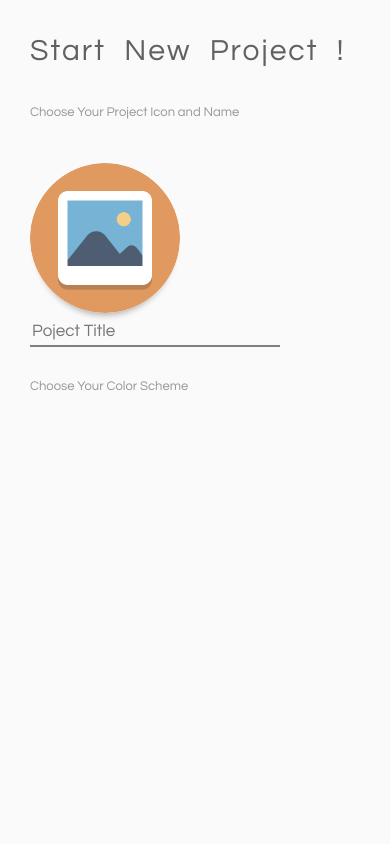
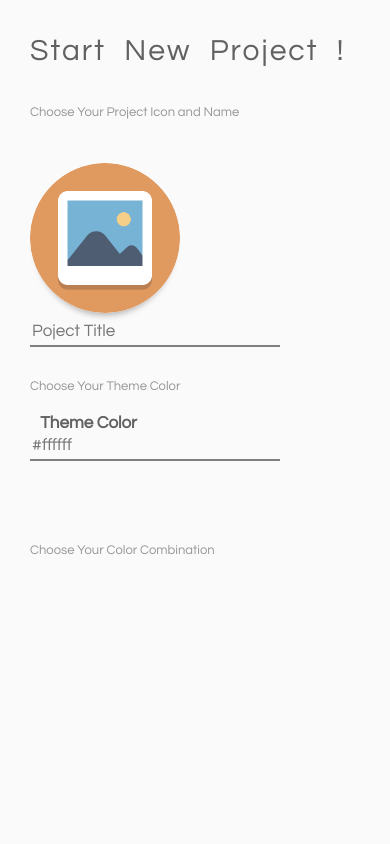
Before and after one commit to ashigupta007/palette, a PHP site: page /pages/addnew.php in a window 390 px wide. Run offline with PHP 8.4, Linux system fonts and the light colour scheme; some libraries are stand-ins or nearby versions.

Commit message:
minor updation of code

```diff
--- a/css/style.css
+++ b/css/style.css
@@ -99,7 +99,7 @@ body
 	}
 	.overlayer
 	{
-		padding-top: calc(11% + 50px);
+		padding-top: calc(11%);
 	}
 }
 @media only screen and (max-width: 400px)
@@ -404,3 +404,45 @@ label
 {
 	margin-top: 50%;
 }
+.label
+{
+	display: inline-block;
+	font-size: 17px !important;
+	color:#616161 !important;
+	margin-right: 30px;
+}
+.singelton-color-display
+{
+	display: inline-block;
+	margin-left: 50px;
+	height: 50px;
+	width: 50px;
+	border-radius: 50%;
+	padding: 0px;
+	background-color: transparent;
+}
+.popup
+{
+	display: inline-block;
+	margin-left: 50px;
+	height: 50px;
+	width: 50px;
+	border-radius: 50%;
+	padding: 0px;
+	box-shadow: 3px 3px 5px rgba(0,0,0,0.2);
+	-webkit-animation-name:popup;
+	-webkit-animation-duration:200ms;
+	-webkit-animation-iteration-count:1;
+	-webkit-animation-fill-mode:forwards;
+}
+@keyframes popup
+{
+  from
+  {
+    transform: scale(0);
+  }
+  to
+  {
+    transform: scale(1);
+  }
+}
--- a/js/app.js
+++ b/js/app.js
@@ -4,6 +4,7 @@ function onSignIn(googleUser) {
    img_url=profile.getImageUrl();
    email=profile.getEmail();
    localStorage.setItem("name", name);
+   localStorage.setItem("profpic", img_url);
    $.post("signin.php", { name:name, email:email } ,function(data){
           console.log(response);
         });
@@ -27,3 +28,15 @@ function load(page)
 	var toload=page+".php";
 	$("#container").load(page+".php");
 }
+function display_color(current,dest)
+{
+	if (current.getAttribute && current.value.length==current.getAttribute("maxlength"))
+	{
+		var color="#" + current.value;
+		console.log(color);
+		console.log(dest);
+		var div=document.getElementById(dest);
+		div.setAttribute('class','popup');
+		div.setAttribute('style','background-color:' + color + ';');
+	}
+}
--- a/pages/addnew.php
+++ b/pages/addnew.php
@@ -20,15 +20,25 @@
 		</div>
 		<div class="form-cont">
 				<form>
+
+					<!--@@@@@@@@@@@@@@@@@@@@@@@@@@@@@@@@@@@@@@@@@@@@@@@@@@@@@@@@@@@@@-->
 					<p class="description">Choose Your Project Icon and Name</p>
 					<input id="files" style="visibility:hidden;" type="file">
 					<label for="files" style="display: inline-block;">
 						<img src="../images/default.png" class="project-icon img-circle">
 					</label>
+      				<input type="text" name="project_name" class="txt-sml" autocomplete="off" placeholder="Poject Title">
+      				<p class="description" style="margin-top: 30px;">Choose Your Theme Color</p>
 
-      				<input type="text" name="project_name" class="txt-sml" autocomplete="off" placeholder="Poject Title">
-      				  <p class="description" style="margin-top: 30px;">Choose Your Color Scheme</p>
-      				</div>
+
+      				<!--@@@@@@@@@@@@@@@@@@@@@@@@@@@@@@@@@@@@@@@@@@@@@@@@@@@@@@@@@@@@@-->
+      				<p class="label">Theme Color</p>
+      				<input type="text" name="themecolor" placeholder="#ffffff" class="txt-sml" maxlength="6" onchange="display_color(this,'themecolor')" autocomplete="off">
+      				<div class="singelton-color-display" id="themecolor"></div>
+
+      				<!--@@@@@@@@@@@@@@@@@@@@@@@@@@@@@@@@@@@@@@@@@@@@@@@@@@@@@@@@@@@@@-->
+      				<p class="description" style="margin-top: 30px;">Choose Your Color Combination</p>
+
 				</form>
 			</div>
 	</div>
--- a/pages/home.php
+++ b/pages/home.php
@@ -25,12 +25,15 @@
 					<h1>Palette</h1>
 
   					<div class="profile_cont">
-  						<img src="../images/sample_man.png" class="img-circle"><!--will be changed afterwards-->
+  						<img src="../images/sample_man.png" class="img-circle" id="profpic"><!--will be changed afterwards-->
   						<p id="name">
 
   						</p>
   						<script type="text/javascript">
   							document.getElementById('name').innerHTML=localStorage.getItem('name');
+  							document.getElementById('profpic').setAttribute("src", localStorage.getItem('profpic'));
+
+  							console.log(localStorage.getItem('profpic'));
   						</script>
   						<div class="dropdown">
 						<button class="dropdown-toggle" data-toggle="dropdown">
```
